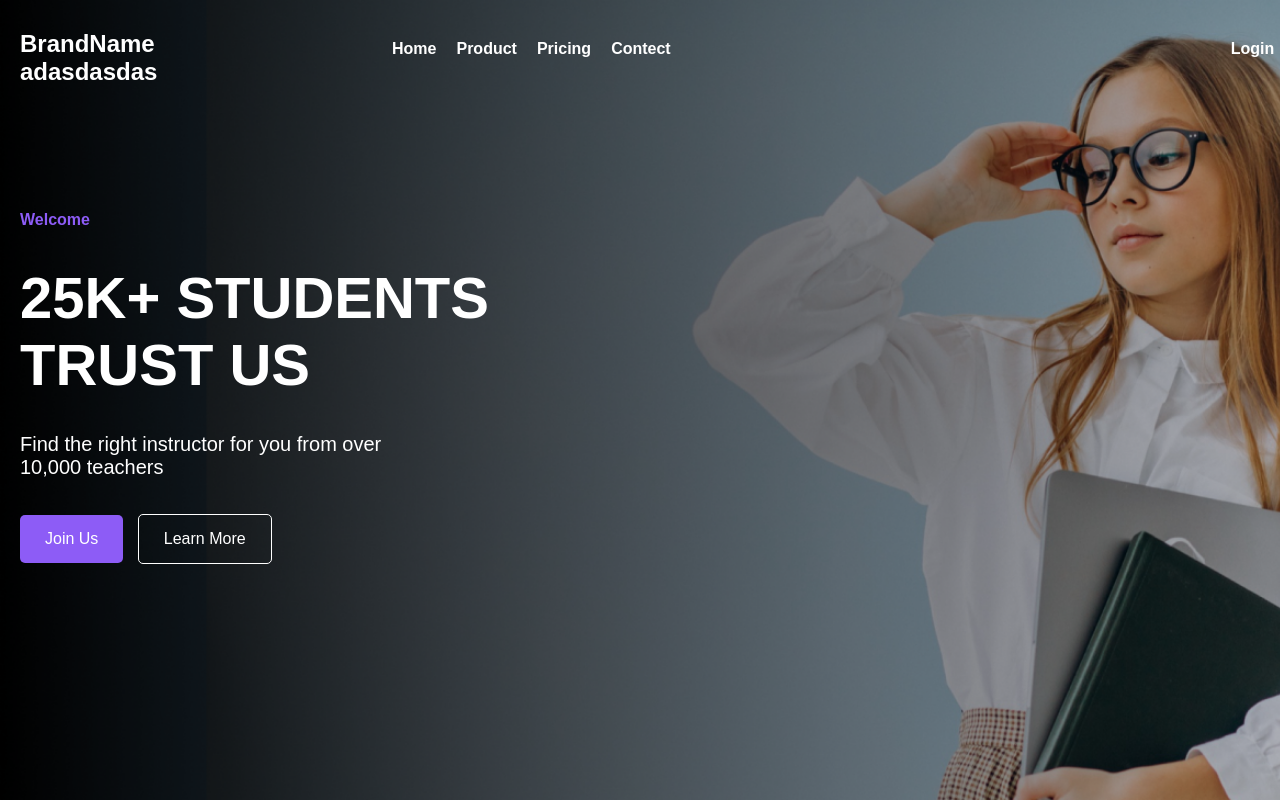
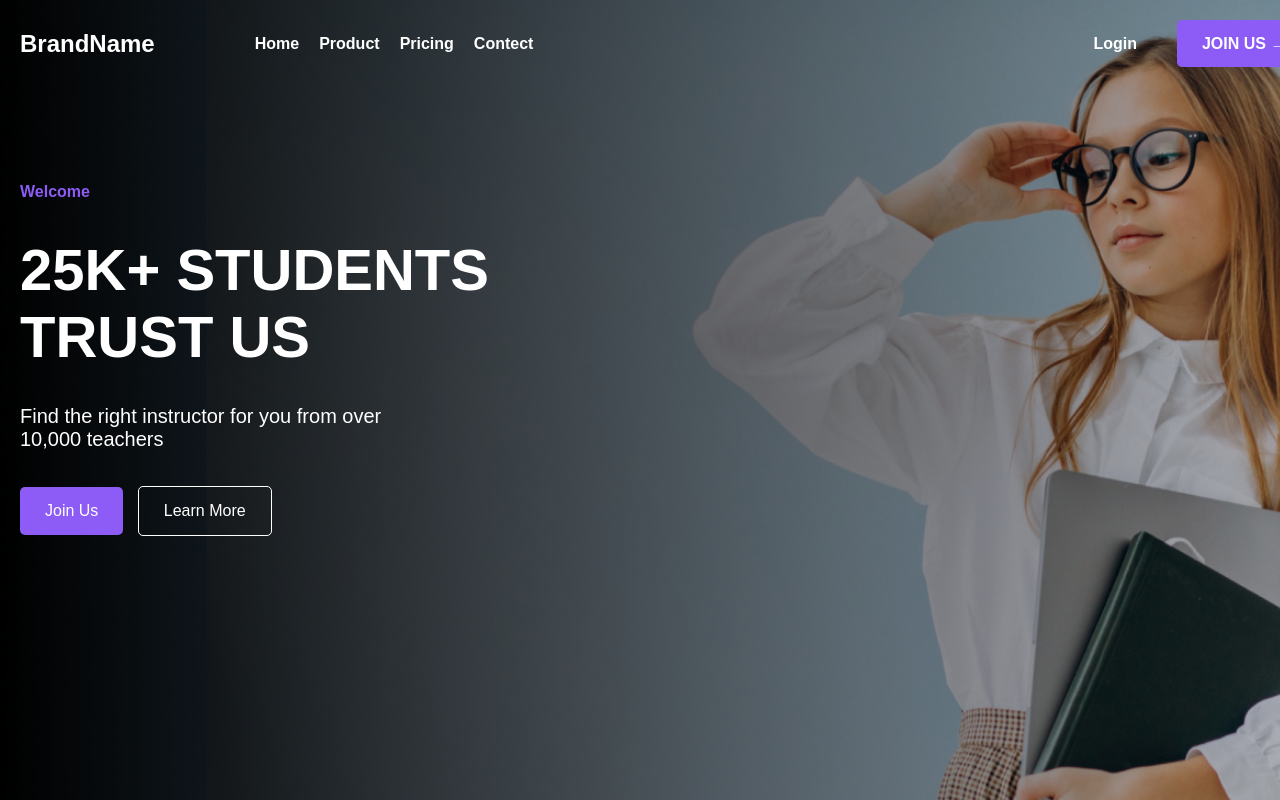
Before and after one commit to rimand/figma_to_website_manual, a plain HTML site: page index.html in a window 1280 px wide. Shown: the top 800 px of the page. Drawn offline with Linux system fonts and the light colour scheme.

Commit message:
Update index.html

```diff
--- a/index.html
+++ b/index.html
@@ -13,7 +13,7 @@
         <div class="container">
           <div class="center">
             <div class="logo">
-              <h1>BrandName adasdasdas</h1>
+              <h1>BrandName</h1>
             </div>
             <nav class="navbar-collapse">
               <ul class="menu menu-left">
```
